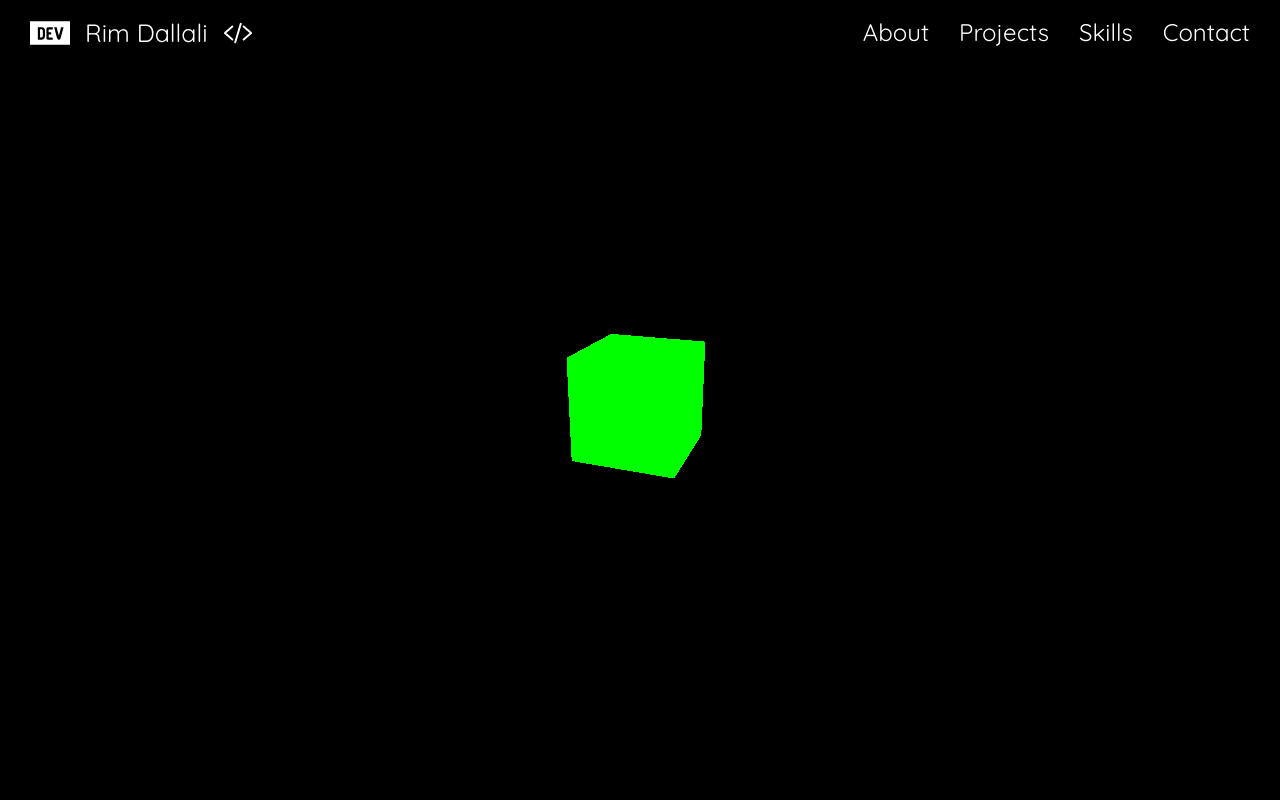
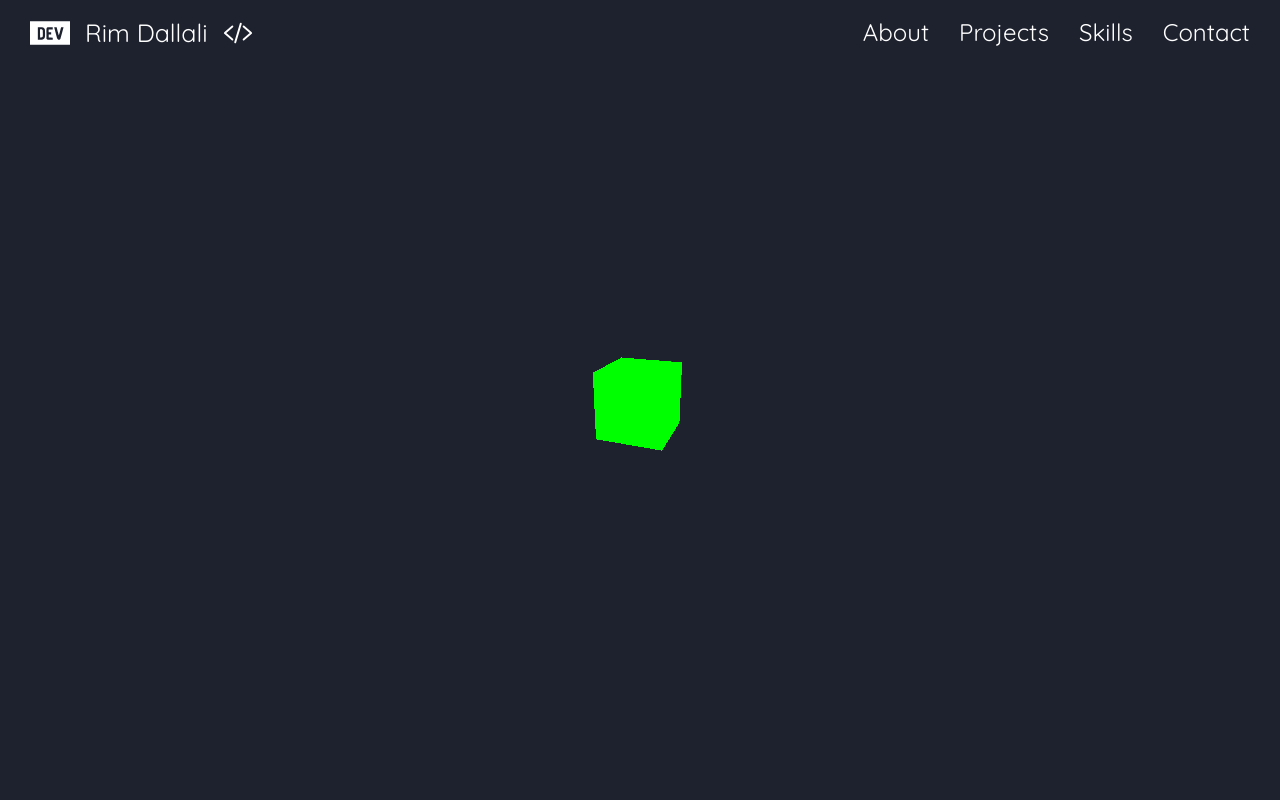
Before and after one commit to DallaliRim/DallaliRim.github.io, a React (Create React App) app in the folder cra-threejs/: page / in a window 1280 px wide. Shown: the top 800 px of the page. Built offline with nearby package versions, Linux system fonts and the light colour scheme.

Commit message:
work on background color and scroll bar

```diff
--- a/cra-threejs/src/App.css
+++ b/cra-threejs/src/App.css
@@ -1,16 +1,5 @@
 .App {
   text-align: center;
-}
-
-.App-logo {
-  height: 40vmin;
-  pointer-events: none;
-}
-
-@media (prefers-reduced-motion: no-preference) {
-  .App-logo {
-    animation: App-logo-spin infinite 20s linear;
-  }
 }
 
 .App-header {
@@ -24,15 +13,20 @@
   color: white;
 }
 
-.App-link {
-  color: #61dafb;
+/* Scroll Bar */
+
+/* width */
+::-webkit-scrollbar {
+  width: 15px;
+  height: 15px;
 }
 
-@keyframes App-logo-spin {
-  from {
-    transform: rotate(0deg);
-  }
-  to {
-    transform: rotate(360deg);
-  }
+/* Handle */
+::-webkit-scrollbar-thumb {
+  background: #3c445d;
+  border-radius: 5px;
 }
+
+::-webkit-scrollbar-corner {
+  background: #1e222f;
+}
--- a/cra-threejs/src/components/home/Three.js
+++ b/cra-threejs/src/components/home/Three.js
@@ -7,9 +7,10 @@ function MyThree() {
     useEffect(() => {
         // === THREE.JS CODE START ===
         var scene = new THREE.Scene();
-        var camera = new THREE.PerspectiveCamera(75, window.innerWidth / window.innerHeight, 0.1, 1000);
+        var camera = new THREE.PerspectiveCamera(100, window.innerWidth / window.innerHeight, 0.1, 1000);
         var renderer = new THREE.WebGLRenderer();
         renderer.setSize(window.innerWidth, window.innerHeight);
+        renderer.setClearColor(0x1e222f, 1);
         // document.body.appendChild( renderer.domElement );
         // use ref as a mount point of the Three.js scene instead of the document.body
         refContainer.current && refContainer.current.appendChild(renderer.domElement);
--- a/cra-threejs/src/components/home/navbar.css
+++ b/cra-threejs/src/components/home/navbar.css
@@ -1,7 +1,7 @@
 @import url('https://fonts.googleapis.com/css?family=Quicksand:400,500,700');
 
 :root {
-    --accent-text-color: #00E676;
+    --accent-text-color: #ffb5b5;
 }
 
 html,
@@ -12,6 +12,7 @@ body {
     font-family: "Quicksand", sans-serif;
     font-size: 62.5%;
     font-size: 10px;
+    background-color: #1e222f;
 }
 
 /* Navbar section */
```
